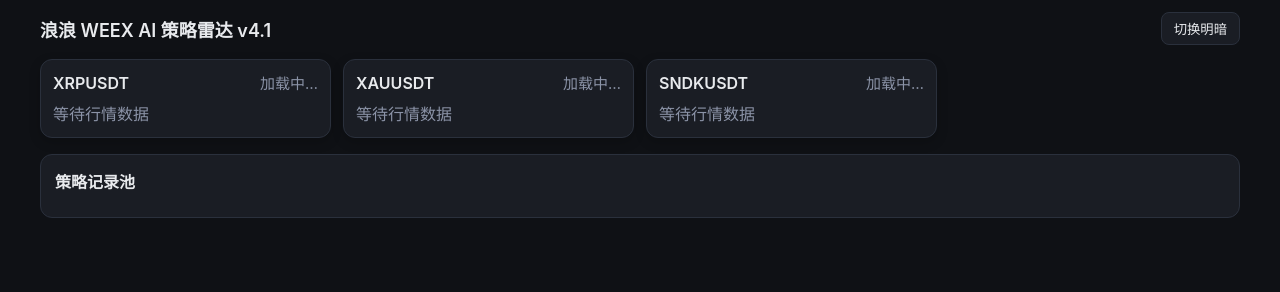
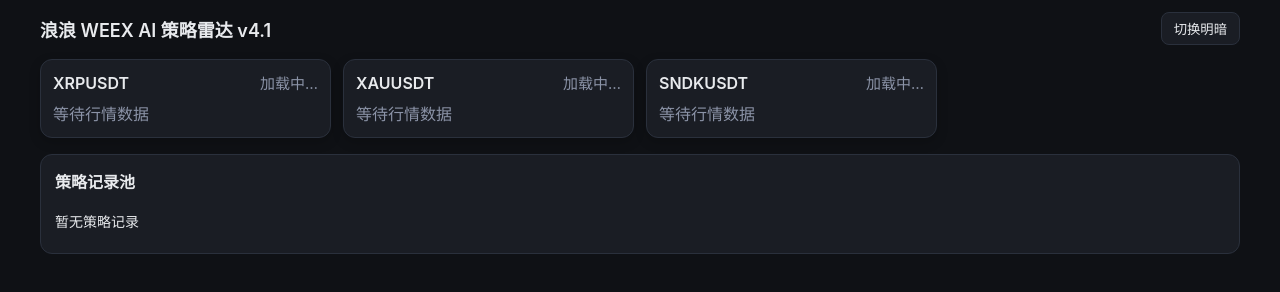
Before and after one commit to kakaabc447/weex-v4.1, a plain HTML site: page index.html in a window 1280 px wide. Drawn offline with Linux system fonts and the light colour scheme.

Commit message:
Update index.html

```diff
--- a/index.html
+++ b/index.html
@@ -98,7 +98,6 @@ pool.innerHTML = '<div class="record-item">暂无策略记录</div>';
 // 原有函数占位（防止报错）
 function loadRecords(){}
 function loadReversalWatches(){}
-function renderRecordPool(){}
 function renderAiWorkspace(){}
 function initAiMarketAuto(){}
 function loadAll(){}
```
